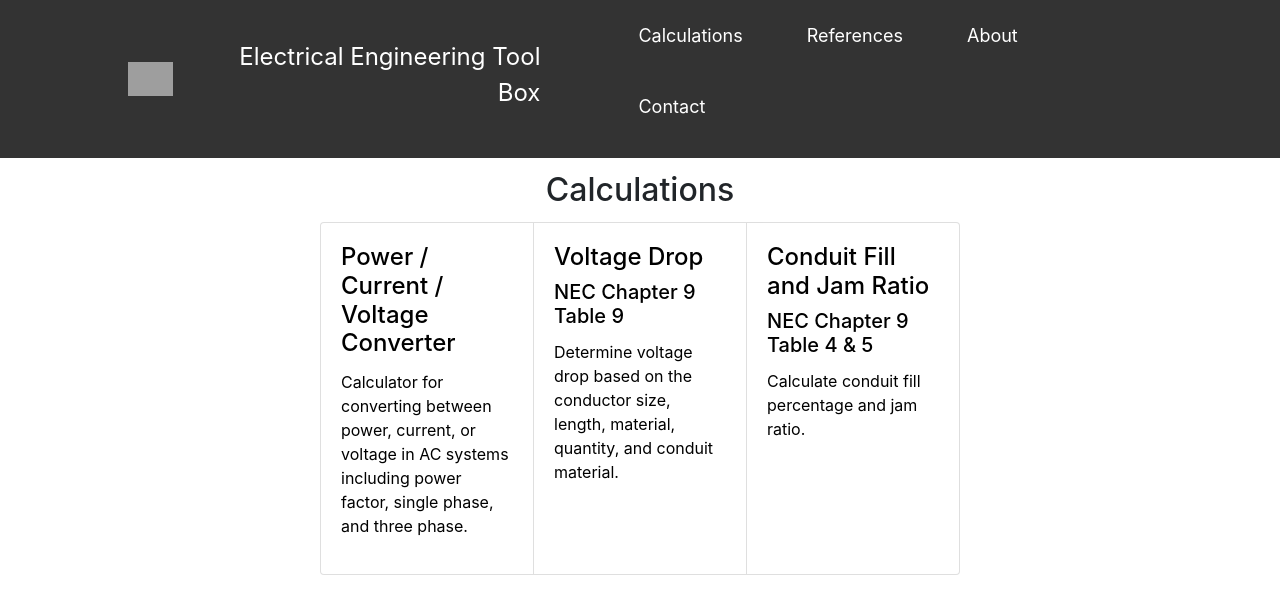
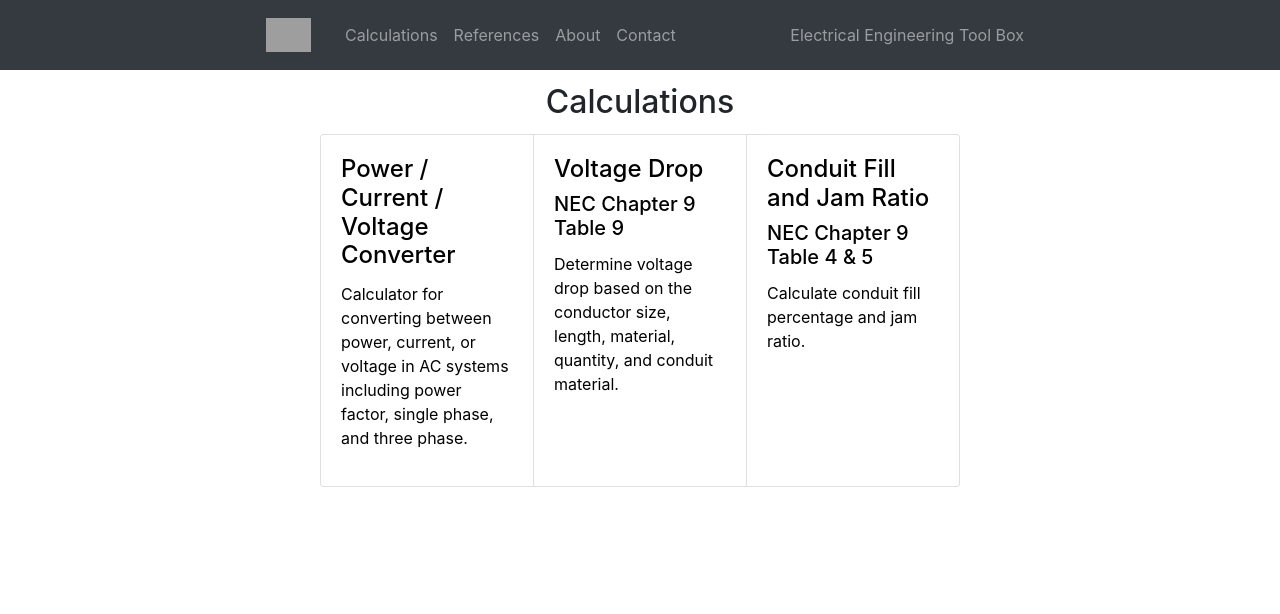
Before and after one commit to AnodeEdge/eetk-frontend, a React (Create React App) app: page /calculations in a window 1280 px wide. Shown: the top 614 px of the page. Built offline with nearby package versions, Linux system fonts and the light colour scheme; grey boxes are pictures that could not be loaded.

Commit message:
Added Bootstrap Nav elements

```diff
--- a/public/index.html
+++ b/public/index.html
@@ -36,7 +36,7 @@
 
     <title>EE Tool Box</title>
   </head>
-  <body>
+  <body style="padding-top: 70px">
     <noscript>You need to enable JavaScript to run this app.</noscript>
     <div id="root"></div>
     <!--
--- a/src/components/NavigationBar.js
+++ b/src/components/NavigationBar.js
@@ -1,50 +1,41 @@
 // primary navigation bar
-import React from 'react';
-import '../css/NavigationBar.css'
-import ListLink from '../components/ListLink'
+import React from "react";
+import "../css/NavigationBar.css";
+import { Nav, Navbar } from "react-bootstrap";
+import { Link } from "react-router-dom";
 
 function NavigationBar() {
-
-  const listStyle = {
-    fontSize: "large"
-  }
-
-  // Modify Navigation Bar Links Here
-  const linkData = [
-    { reference: "/calculations", value: "Calculations" },
-    { reference: "/references", value: "References" },
-    { reference: "/about", value: "About" },
-    { reference: "/contact", value: "Contact" },
-  ]
-
   return (
-    <div style={{background: "#333"}}>
-      <div>
-          <div className = "nav-container">
-            <div className = "nav-flex-item" style={{marginLeft: "10%"}}>
-              <img
-              width="45 px"
-              src="https://avatars3.githubusercontent.com/u/42901002?s=460&v=4"
-              alt="logo"
-              ></img>
-            </div>
-            <div className = "nav-flex-item">
-              <label className="title">Electrical Engineering Tool Box</label>
-            </div>
-            <ul className="nav-flex-ul">
-              {linkData.map( (data) =>
-                <ListLink
-                reference={data.reference}
-                value={data.value}
-                style={listStyle}
-                class= "nav-link">
-                </ListLink>
-              )}
-            </ul>
-        </div>
-      </div>
-    </div>
-  )
+    <Navbar fixed="top" bg="dark" variant="dark" style={{padding: "0 20%", height: "70px"}}>
+      <Navbar.Brand as={Link} to="/">
+        <img
+          src="https://avatars3.githubusercontent.com/u/42901002?s=460&v=4"
+          width="45"
+          style={{ margin: "0 10px" }}
+          alt="logo"
+        ></img>
+      </Navbar.Brand>
+      <Navbar.Toggle aria-controls="basic-navbar-nav" />
+      <Navbar.Collapse id="basic-navbar-nav">
+        <Nav className="mr-auto">
+          <Nav.Link as={Link} to="/calculations">
+            Calculations
+          </Nav.Link>
+          <Nav.Link as={Link} to="/references">
+            References
+          </Nav.Link>
+          <Nav.Link as={Link} to="/about">
+            About
+          </Nav.Link>
+          <Nav.Link as={Link} to="/contact">
+            Contact
+          </Nav.Link>
+        </Nav>
+      </Navbar.Collapse>
+      <Navbar.Text>Electrical Engineering Tool Box</Navbar.Text>
+      <i class="fa fa-github"></i>
+    </Navbar>
+  );
 }
 
 export default NavigationBar;
--- a/src/routes/NavRoutes.js
+++ b/src/routes/NavRoutes.js
@@ -1,7 +1,7 @@
 // primary routes for the main navigation
 
 import React, { useState } from "react";
-import { Route, Switch } from "react-router-dom";
+import { Redirect, Route, Switch } from "react-router-dom";
 import References from "../pages/References";
 import Calculations from "../pages/Calculations";
 import Contact from "../pages/Contact";
@@ -12,6 +12,7 @@ function NavRoute() {
 
   return (
     <Switch>
+      <Route exact path="/">{<Redirect to="/calculations" />}</Route>
       <Route
         path="/references"
         render={() => (
--- a/src/routes/RefRoutes.js
+++ b/src/routes/RefRoutes.js
@@ -8,7 +8,6 @@ import EGCTable from '../components/EGCTable';
 function RefRoutes(props) {
   return(
     <Switch>
-      {/* <Route path='/calculations/piv' component={() => <PIVCalculator setShowTiles={props.setShowTiles} />} /> */}
       <Route path='/references/egc' component={() => <EGCTable setShowTiles={props.setShowTiles} />} />
     </Switch>
   )
```
